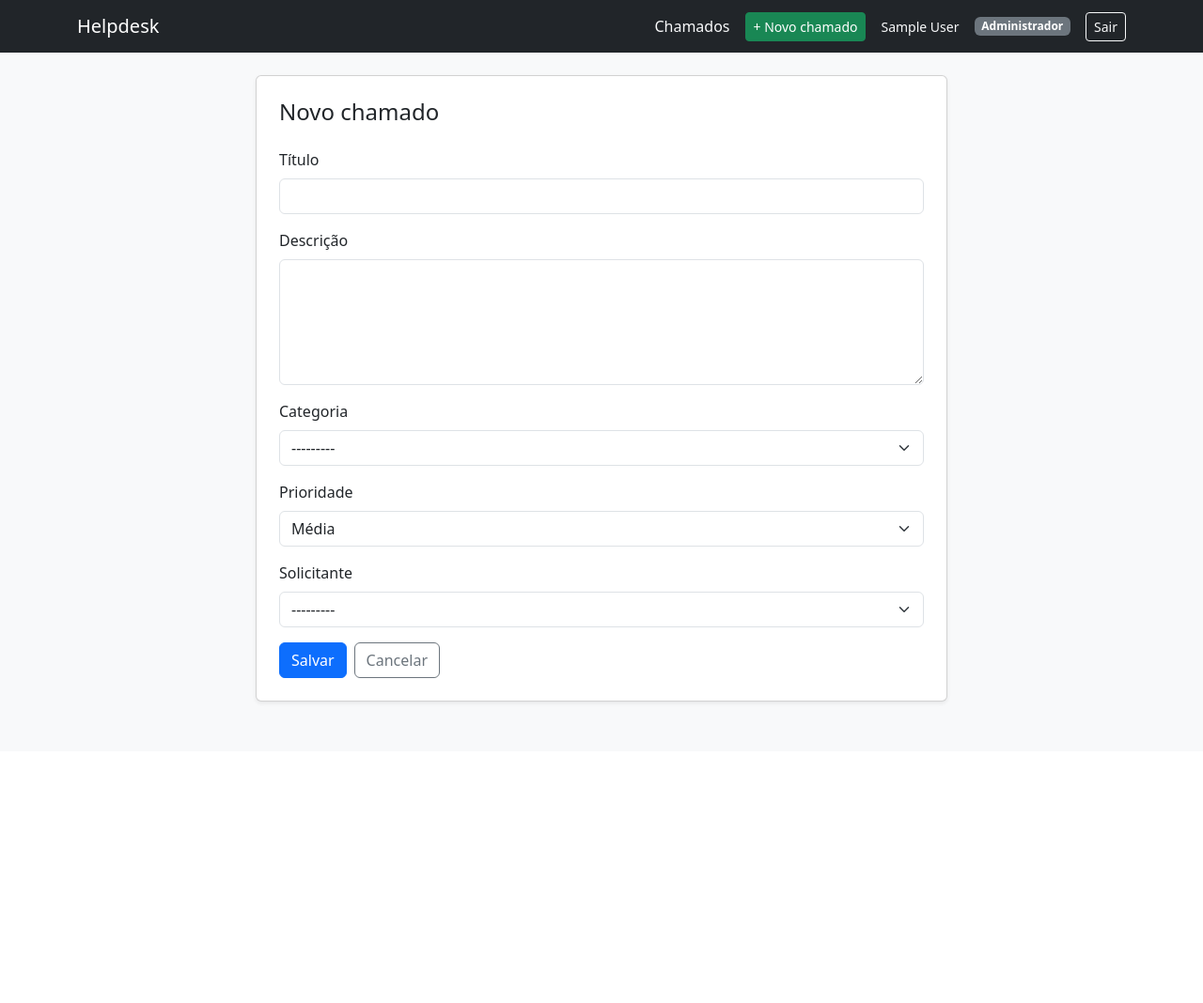
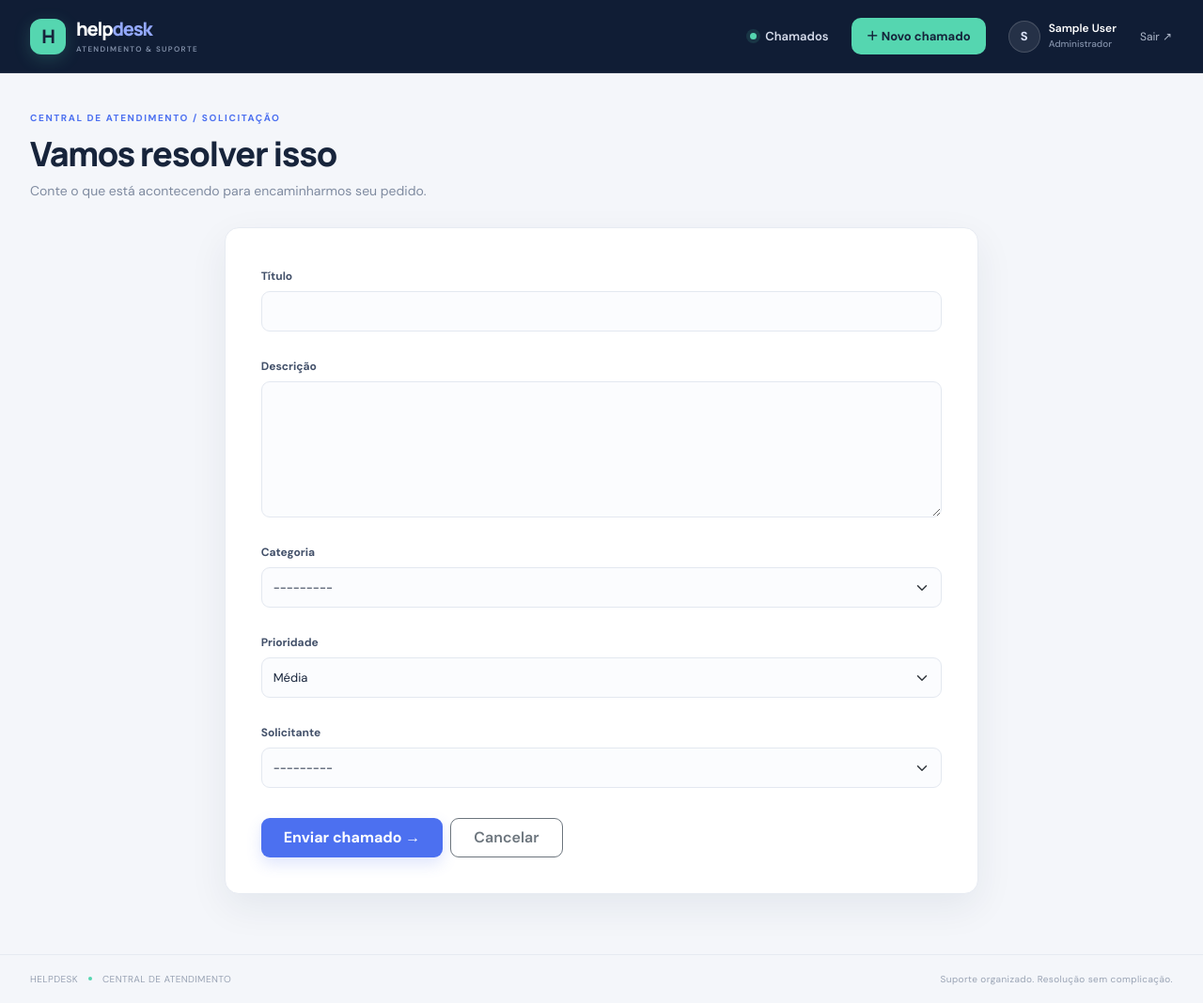
Before and after one commit to weskerxvi/chamados-n1n2, a Django app: page /tickets/novo/ in a window 1280 px wide. Shown: the whole page at 94% size. Before the commit the page ends 750 px from the top, so only its background shows below. Run offline with Django 5.2, Linux system fonts and the light colour scheme; the visitor is signed in with stand-in values (Sample User, id 1); data comes from the database, SQL or seed files in the repository.

Commit message:
fix(ui): load and apply refreshed helpdesk design

```diff
--- a/config/settings.py
+++ b/config/settings.py
@@ -111,7 +111,8 @@ USE_TZ = True
 # Static files (CSS, JavaScript, Images)
 # https://docs.djangoproject.com/en/6.1/howto/static-files/
 
-STATIC_URL = 'static/'
+STATIC_URL = "/static/"
+STATICFILES_DIRS = [BASE_DIR / "static"]
 
 
 # Email
--- /dev/null
+++ b/static/css/helpdesk.css
@@ -0,0 +1,137 @@
+:root {
+  --ink: #17243b;
+  --muted: #7f8ba0;
+  --line: #e7ebf2;
+  --paper: #ffffff;
+  --canvas: #f4f6fa;
+  --navy: #101d35;
+  --blue: #4c70f0;
+  --mint: #55d6b0;
+  --shadow: 0 14px 40px rgba(20, 38, 70, .07);
+}
+
+* { box-sizing: border-box; }
+body.app-shell { min-height: 100vh; display: flex; flex-direction: column; color: var(--ink); background: var(--canvas); font-family: 'DM Sans', sans-serif; -webkit-font-smoothing: antialiased; }
+h1, h2, h3, .navbar-brand { font-family: 'Manrope', sans-serif; letter-spacing: -.035em; }
+.app-container { max-width: 1240px; }
+.app-nav { min-height: 78px; color: #fff; background: var(--navy); border-bottom: 1px solid rgba(255,255,255,.08); }
+.brand-lockup { display: flex; align-items: center; gap: 11px; color: #fff !important; font-size: 20px; font-weight: 800; line-height: 1; letter-spacing: -.06em; }
+.brand-lockup small { display: block; margin-top: 6px; color: #8290a9; font: 600 8px 'DM Sans',sans-serif; letter-spacing: .17em; }
+.brand-light { color: #94a9ff; }
+.brand-mark { display: grid; width: 38px; height: 38px; place-items: center; border-radius: 12px; color: #17243b; background: var(--mint); font: 800 20px 'Manrope',sans-serif; box-shadow: 0 5px 18px rgba(85,214,176,.2); }
+.nav-actions { display: flex; align-items: center; gap: 24px; }
+.nav-current { display: flex; align-items: center; gap: 9px; color: #d6dceb !important; font-weight: 600; font-size: 13px; }
+.nav-dot { width: 7px; height: 7px; border-radius: 50%; background: var(--mint); box-shadow: 0 0 0 4px rgba(85,214,176,.13); }
+.btn-new { padding: 10px 16px; border: 0; border-radius: 10px; color: #15233a; background: var(--mint); font-size: 13px; font-weight: 700; transition: .2s ease; }
+.btn-new:hover { color: #15233a; background: #78e5c4; transform: translateY(-1px); }
+.user-chip { display: flex; align-items: center; gap: 9px; }
+.user-avatar { display: grid; width: 34px; height: 34px; place-items: center; border: 1px solid rgba(255,255,255,.16); border-radius: 50%; color: #dce4fa; background: rgba(255,255,255,.09); font-size: 13px; font-weight: 700; }
+.user-name { color: #fff; font-size: 12px; font-weight: 600; line-height: 1.25; }
+.user-name small { display: block; margin-top: 3px; color: #8290a9; font-size: 10px; font-weight: 500; }
+.btn-logout { padding: 7px 0; color: #aeb8ca; font-size: 12px; }
+.btn-logout:hover { color: white; }
+.app-main { flex: 1; padding-top: 40px; padding-bottom: 64px; }
+.app-footer { padding: 18px 0; border-top: 1px solid #e6eaf1; color: #99a3b4; font-size: 10px; letter-spacing: .04em; }
+.app-footer .container { display: flex; justify-content: space-between; gap: 16px; }
+.app-footer i { display: inline-block; width: 4px; height: 4px; margin: 0 8px 2px; border-radius: 50%; background: var(--mint); }
+.page-heading { display: flex; align-items: end; justify-content: space-between; gap: 24px; margin-bottom: 28px; }
+.eyebrow { margin-bottom: 9px; color: var(--blue); font-size: 10px; font-weight: 700; letter-spacing: .16em; text-transform: uppercase; }
+.page-heading h1 { margin: 0; color: var(--ink); font-size: clamp(27px, 3vw, 36px); font-weight: 800; }
+.page-subtitle { margin: 8px 0 0; color: var(--muted); font-size: 14px; }
+.btn-primary, .btn-success { border: 0; border-radius: 9px; color: white; background: var(--blue); font-weight: 700; box-shadow: 0 7px 16px rgba(76,112,240,.18); }
+.btn-primary:hover, .btn-success:hover { color: white; background: #3b5fdf; }
+.btn-outline-primary, .btn-outline-secondary { border-radius: 9px; font-weight: 600; }
+.filter-panel, .surface-card { overflow: hidden; border: 1px solid var(--line); border-radius: 15px; background: var(--paper); box-shadow: var(--shadow); }
+.filter-panel { display: flex; align-items: center; gap: 14px; margin-bottom: 18px; padding: 16px; }
+.filter-label { display: flex; align-items: center; gap: 9px; min-width: 140px; color: #58667d; font-size: 12px; font-weight: 700; }
+.filter-label span { display: grid; width: 30px; height: 30px; place-items: center; border-radius: 9px; color: var(--blue); background: #eff2ff; font-size: 16px; }
+.filter-fields { display: flex; flex: 1; gap: 10px; }
+.form-select, .form-control { min-height: 43px; border: 1px solid #e3e8f0; border-radius: 9px; color: var(--ink); background-color: #fbfcfe; font-size: 13px; box-shadow: none !important; }
+.form-select:focus, .form-control:focus { border-color: #aab9ff; background: white; }
+.filter-fields .form-select { min-width: 0; }
+.filter-actions { display: flex; gap: 8px; }
+.btn-filter { min-height: 42px; padding: 0 18px; border: 0; border-radius: 9px; color: white; background: var(--navy); font-size: 12px; font-weight: 700; }
+.btn-filter:hover { color: white; background: #273959; }
+.btn-clear { display: flex; align-items: center; padding: 0 9px; color: #7d899e; font-size: 12px; text-decoration: none; }
+.table-card { overflow: hidden; border: 1px solid var(--line); border-radius: 15px; background: white; box-shadow: var(--shadow); }
+.table-card-head { display: flex; justify-content: space-between; align-items: center; padding: 19px 22px; border-bottom: 1px solid var(--line); }
+.table-card-head strong { font: 700 14px 'Manrope',sans-serif; }
+.table-card-head span { color: var(--muted); font-size: 11px; }
+.table { min-width: 850px; }
+.table thead th { padding: 13px 15px; border-bottom: 1px solid var(--line); color: #98a2b3; background: #fbfcfe; font-size: 9px; font-weight: 700; letter-spacing: .1em; text-transform: uppercase; }
+.table tbody td { padding: 15px; border-color: #f0f2f6; color: #56647a; font-size: 12px; }
+.table tbody tr:last-child td { border-bottom: 0; }
+.table tbody tr:hover { background: #fafbff; }
+.ticket-number { color: #99a4b6; font: 700 11px 'Manrope',sans-serif; }
+.ticket-link { color: var(--ink); font-weight: 700; text-decoration: none; }
+.ticket-link:hover { color: var(--blue); }
+.ticket-person { display: flex; align-items: center; gap: 8px; color: #526078; font-weight: 600; }
+.person-dot { display: grid; width: 26px; height: 26px; place-items: center; border-radius: 8px; color: #677cf0; background: #eff1ff; font-size: 10px; font-weight: 700; }
+.badge { padding: 6px 9px; border-radius: 6px; font-size: 9px; font-weight: 700; letter-spacing: .02em; }
+.priority-CRITICA { color: #b54750; background: #fff0f0; }
+.priority-ALTA { color: #a2671e; background: #fff4e4; }
+.priority-MEDIA { color: #347e99; background: #e8f7fc; }
+.priority-BAIXA { color: #627087; background: #eff2f6; }
+.status-ABERTO { color: #536bb6; background: #eef2ff; }
+.status-N1 { color: #a2671e; background: #fff4e4; }
+.status-N2 { color: #8150a8; background: #f4eefe; }
+.status-RESOLVIDO { color: #23836b; background: #e8f8f2; }
+.empty-state { padding: 58px 20px !important; text-align: center; }
+.empty-icon { display: grid; width: 48px; height: 48px; margin: 0 auto 13px; place-items: center; border-radius: 15px; color: var(--blue); background: #eff2ff; font-size: 21px; }
+.empty-state strong { display: block; margin-bottom: 5px; color: var(--ink); font-size: 13px; }
+.empty-state span { color: var(--muted); font-size: 12px; }
+.form-card, .detail-card { border: 1px solid var(--line); border-radius: 15px; background: white; box-shadow: var(--shadow); }
+.form-card { padding: clamp(22px, 4vw, 38px); }
+.form-card .form-label { margin-bottom: 7px; color: #43516a; font-size: 12px; font-weight: 700; }
+.form-card textarea { min-height: 145px; }
+.form-errors { margin-top: 7px; color: #c33f53; font-size: 11px; }
+.detail-card { overflow: hidden; }
+.detail-card-head { padding: 17px 20px; border-bottom: 1px solid var(--line); color: #536078; font: 700 13px 'Manrope',sans-serif; }
+.detail-card-body { padding: 20px; color: #526078; font-size: 13px; line-height: 1.8; }
+.meta-list { margin: 0; }
+.meta-list li { display: flex; justify-content: space-between; gap: 12px; padding: 13px 18px; border-color: #edf0f5; color: #43516a; font-size: 11px; }
+.meta-list strong { color: #909bad; font-weight: 600; }
+.timeline-item { padding: 15px 20px; border-bottom: 1px solid #edf0f5; }
+.timeline-item:last-child { border-bottom: 0; }
+.timeline-meta { margin-bottom: 5px; color: #8995a9; font-size: 10px; }
+.action-form { padding: 17px; border-bottom: 1px solid #edf0f5; }
+.action-form:last-child { border-bottom: 0; }
+.action-form .btn { min-height: 40px; font-size: 12px; }
+.app-alert { border: 0; border-radius: 10px; font-size: 13px; box-shadow: var(--shadow); }
+.login-main { display: grid; flex: 1; place-items: center; padding-top: 42px; padding-bottom: 64px; }
+.login-wrap { display: grid; width: 100%; max-width: 950px; min-height: 500px; grid-template-columns: 1fr 1fr; overflow: hidden; border: 1px solid var(--line); border-radius: 22px; background: white; box-shadow: 0 24px 70px rgba(20,38,70,.13); }
+.login-art { position: relative; display: flex; flex-direction: column; justify-content: space-between; overflow: hidden; padding: 45px; color: white; background: radial-gradient(circle at 90% 10%,rgba(85,214,176,.22),transparent 32%), linear-gradient(145deg,#101d35,#1b3156); }
+.login-art:after { position: absolute; right: -75px; bottom: -130px; width: 310px; height: 310px; border: 1px solid rgba(255,255,255,.11); border-radius: 50%; box-shadow: 0 0 0 35px rgba(255,255,255,.025),0 0 0 70px rgba(255,255,255,.02); content: ''; }
+.login-art h1 { max-width: 320px; margin: 0 0 14px; color: white; font-size: 36px; font-weight: 800; line-height: 1.15; }
+.login-art p { max-width: 300px; margin: 0; color: #aab7cd; font-size: 13px; line-height: 1.8; }
+.login-art .brand-mark { margin-bottom: 42px; }
+.login-art-foot { color: #91a0b8; font-size: 10px; letter-spacing: .13em; }
+.login-form-wrap { display: flex; flex-direction: column; justify-content: center; padding: 50px; }
+.login-form-wrap h2 { margin: 0 0 8px; font-size: 25px; font-weight: 800; }
+.login-form-wrap > p { margin-bottom: 30px; color: var(--muted); font-size: 12px; }
+.login-form-wrap .form-label { color: #43516a; font-size: 11px; font-weight: 700; }
+.login-form-wrap .form-control { min-height: 47px; padding-left: 14px; }
+.login-form-wrap .btn-primary { min-height: 47px; margin-top: 9px; }
+.login-note { margin-top: 22px; color: #98a2b3; font-size: 10px; text-align: center; }
+@media (max-width: 900px) {
+  .filter-panel { align-items: stretch; flex-direction: column; }
+  .filter-fields { flex-wrap: wrap; }
+  .filter-fields .form-select { flex: 1 1 30%; }
+}
+@media (max-width: 700px) {
+  .app-nav { padding: 12px 0; }
+  .nav-actions { gap: 11px; }
+  .nav-current, .user-name, .btn-logout { display: none; }
+  .app-main { padding-top: 26px; }
+  .page-heading { align-items: flex-start; flex-direction: column; }
+  .page-heading .btn { width: 100%; }
+  .filter-fields { flex-direction: column; }
+  .filter-actions .btn-filter { flex: 1; }
+  .app-footer .container { flex-direction: column; }
+  .login-wrap { max-width: 480px; grid-template-columns: 1fr; }
+  .login-art { min-height: 230px; padding: 26px; }
+  .login-art .brand-mark { margin-bottom: 20px; }
+  .login-art h1 { font-size: 26px; }
+  .login-art p, .login-art-foot { display: none; }
+  .login-form-wrap { padding: 30px 25px; }
+}
--- a/templates/base.html
+++ b/templates/base.html
@@ -1,33 +1,41 @@
+{% load static %}
 <!doctype html>
 <html lang="pt-br">
 <head>
   <meta charset="utf-8">
   <meta name="viewport" content="width=device-width, initial-scale=1">
   <title>{% block title %}Helpdesk{% endblock %}</title>
+  <meta name="theme-color" content="#101d35">
+  <link rel="preconnect" href="https://fonts.googleapis.com">
+  <link rel="preconnect" href="https://fonts.gstatic.com" crossorigin>
+  <link href="https://fonts.googleapis.com/css2?family=DM+Sans:wght@400;500;600;700&family=Manrope:wght@400;500;600;700;800&display=swap" rel="stylesheet">
   <link href="https://cdn.jsdelivr.net/npm/bootstrap@5.3.3/dist/css/bootstrap.min.css" rel="stylesheet">
+  <link href="{% static 'css/helpdesk.css' %}" rel="stylesheet">
 </head>
-<body class="bg-light">
-  <nav class="navbar navbar-expand-lg navbar-dark bg-dark mb-4">
-    <div class="container">
-      <a class="navbar-brand" href="{% url 'ticket_list' %}">Helpdesk</a>
+<body class="app-shell {% block body_class %}{% endblock %}">
+  <nav class="navbar navbar-expand-lg app-nav">
+    <div class="container app-container">
+      <a class="navbar-brand brand-lockup" href="{% url 'ticket_list' %}">
+        <span class="brand-mark" aria-hidden="true">H</span>
+        <span>help<span class="brand-light">desk</span><small>ATENDIMENTO & SUPORTE</small></span>
+      </a>
       {% if user.is_authenticated %}
-      <div class="d-flex align-items-center gap-3">
-        <a class="nav-link text-light" href="{% url 'ticket_list' %}">Chamados</a>
-        <a class="btn btn-sm btn-success" href="{% url 'ticket_create' %}">+ Novo chamado</a>
-        <span class="text-light small">{{ user.get_full_name|default:user.username }}</span>
-        <span class="badge text-bg-secondary">{{ current_role.label }}</span>
+      <div class="nav-actions">
+        <a class="nav-link nav-current" href="{% url 'ticket_list' %}"><span class="nav-dot"></span> Chamados</a>
+        <a class="btn btn-new" href="{% url 'ticket_create' %}"><span aria-hidden="true">＋</span> Novo chamado</a>
+        <span class="user-chip"><span class="user-avatar">{{ user.username|slice:":1"|upper }}</span><span class="user-name">{{ user.get_full_name|default:user.username }}<small>{{ current_role.label }}</small></span></span>
         <form method="post" action="{% url 'logout' %}" class="m-0">
           {% csrf_token %}
-          <button class="btn btn-sm btn-outline-light" type="submit">Sair</button>
+          <button class="btn btn-logout" type="submit">Sair <span aria-hidden="true">↗</span></button>
         </form>
       </div>
       {% endif %}
     </div>
   </nav>
 
-  <main class="container pb-5">
+  <main class="container app-container app-main {% block main_class %}{% endblock %}">
     {% for message in messages %}
-      <div class="alert alert-{{ message.tags|default:'info' }} alert-dismissible fade show" role="alert">
+      <div class="alert alert-{{ message.tags|default:'info' }} alert-dismissible fade show app-alert" role="alert">
         {{ message }}
         <button type="button" class="btn-close" data-bs-dismiss="alert" aria-label="Fechar"></button>
       </div>
@@ -35,6 +43,7 @@
     {% block content %}{% endblock %}
   </main>
 
+  <footer class="app-footer"><div class="container app-container"><span>HELPDESK <i></i> CENTRAL DE ATENDIMENTO</span><span>Suporte organizado. Resolução sem complicação.</span></div></footer>
   <script src="https://cdn.jsdelivr.net/npm/bootstrap@5.3.3/dist/js/bootstrap.bundle.min.js"></script>
 </body>
 </html>
--- a/tickets/templates/tickets/ticket_form.html
+++ b/tickets/templates/tickets/ticket_form.html
@@ -2,31 +2,31 @@
 {% block title %}{% if object %}Editar chamado{% else %}Novo chamado{% endif %} | Helpdesk{% endblock %}
 
 {% block content %}
-<div class="row justify-content-center">
-  <div class="col-lg-8">
-    <div class="card shadow-sm">
-      <div class="card-body p-4">
-        <h1 class="h4 mb-4">
-          {% if object %}Editar chamado #{{ object.pk }}{% else %}Novo chamado{% endif %}
-        </h1>
+<header class="page-heading">
+  <div>
+    <div class="eyebrow">Central de atendimento <span aria-hidden="true">/</span> Solicitação</div>
+    <h1>{% if object %}Editar chamado{% else %}Vamos resolver isso{% endif %}</h1>
+    <p class="page-subtitle">{% if object %}Atualize as informações da solicitação #{{ object.pk }}.{% else %}Conte o que está acontecendo para encaminharmos seu pedido.{% endif %}</p>
+  </div>
+</header>
+<div class="row justify-content-center"><div class="col-lg-8">
+  <section class="form-card">
     <form method="post" novalidate>
       {% csrf_token %}
       {% for field in form %}
-            <div class="mb-3">
+        <div class="mb-4">
           <label class="form-label" for="{{ field.id_for_label }}">{{ field.label }}</label>
           {{ field }}
-              {% for error in field.errors %}
-                <div class="text-danger small mt-1">{{ error }}</div>
-              {% endfor %}
+          {% if field.help_text %}<div class="form-text">{{ field.help_text }}</div>{% endif %}
+          {% for error in field.errors %}<div class="form-errors">{{ error }}</div>{% endfor %}
         </div>
       {% endfor %}
-          <div class="d-flex gap-2">
-            <button class="btn btn-primary" type="submit">Salvar</button>
-            <a class="btn btn-outline-secondary" href="{% url 'ticket_list' %}">Cancelar</a>
+      {% if form.non_field_errors %}<div class="form-errors mb-3">{{ form.non_field_errors }}</div>{% endif %}
+      <div class="d-flex flex-wrap gap-2 pt-2">
+        <button class="btn btn-primary px-4 py-2" type="submit">{% if object %}Salvar alterações{% else %}Enviar chamado <span aria-hidden="true">→</span>{% endif %}</button>
+        <a class="btn btn-outline-secondary px-4 py-2" href="{% url 'ticket_list' %}">Cancelar</a>
       </div>
     </form>
-      </div>
-    </div>
-  </div>
-</div>
+  </section>
+</div></div>
 {% endblock %}
```
Also changed, not shown: templates/registration/login.html (+24 -23 lines), tickets/templates/tickets/ticket_detail.html (+45 -55 lines), tickets/templates/tickets/ticket_list.html (+31 -36 lines). Lines whose indentation alone changed are shown as unchanged.
